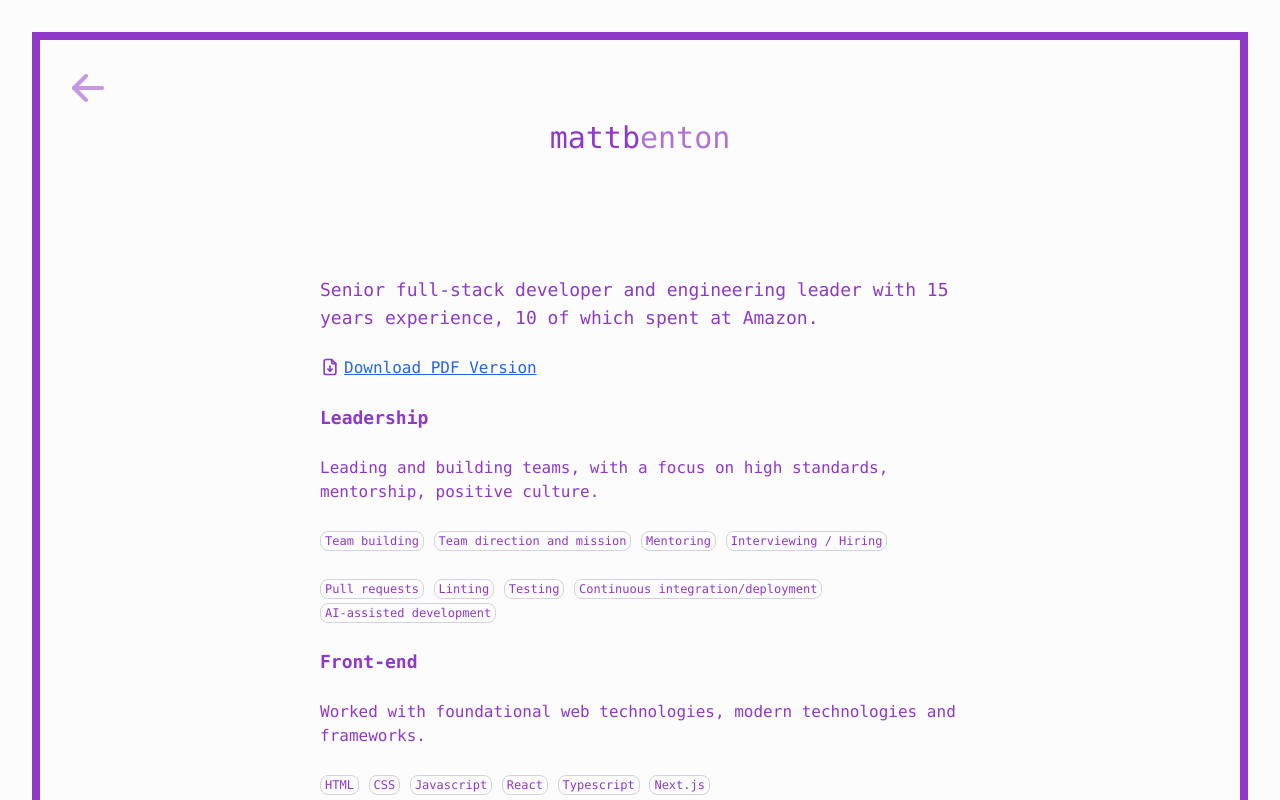
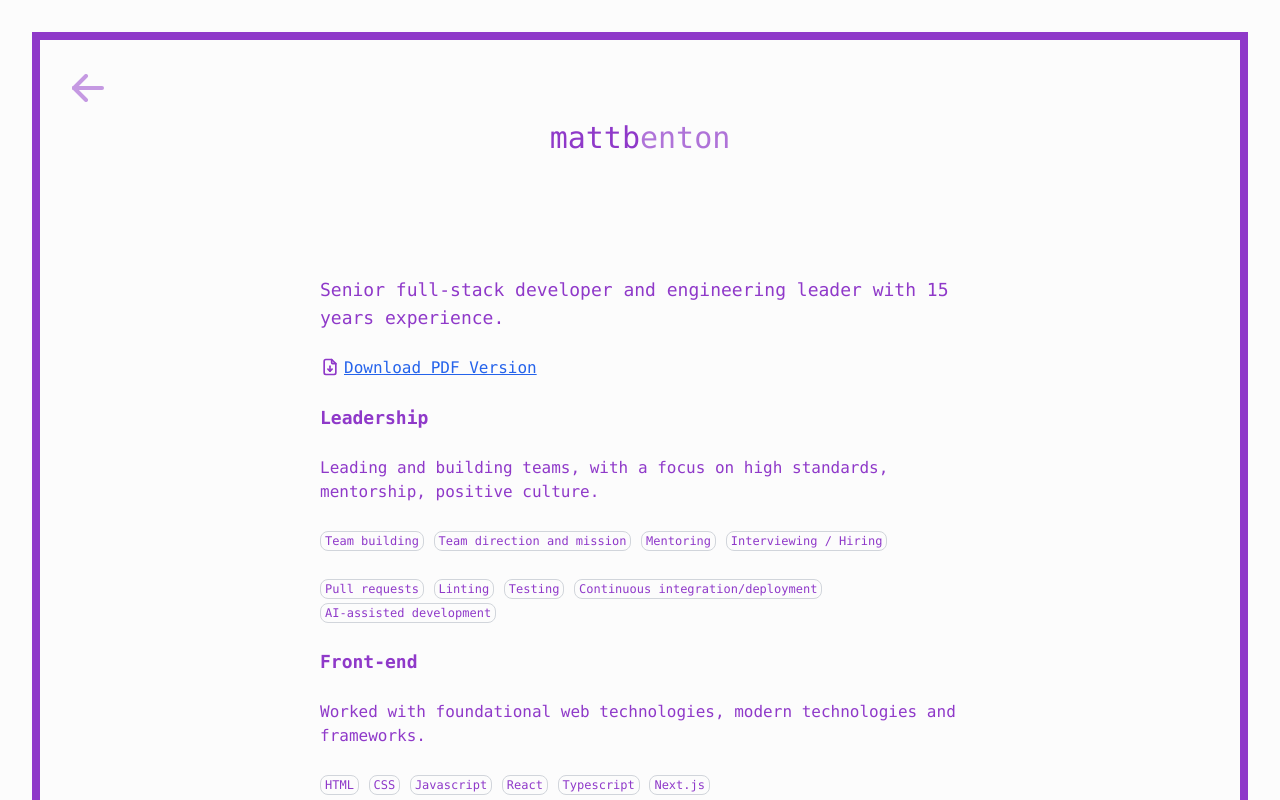
Before and after one commit to mjwbenton/mattb.tech, a Next.js app in the folder website/: page /cv in a window 1280 px wide. Shown: the top 800 px of the page. Built offline with nearby package versions, Linux system fonts and the light colour scheme.

Commit message:
Further CV tweaks

```diff
--- a/website/pages/_app.tsx
+++ b/website/pages/_app.tsx
@@ -31,7 +31,7 @@ function MyApp({ Component, pageProps }: any) {
                 <span className="hidden print:inline text-black">
                   Matt Benton {"<m@mattb.tech>"}
                   <br />
-                  Senior Software Engineer, Bristol, UK
+                  Engineering Leader, Bristol, UK
                 </span>
               </h1>
               <ReturnButton />
--- a/website/pages/cv.tsx
+++ b/website/pages/cv.tsx
@@ -22,7 +22,7 @@ export default function CV() {
       <ContentBox>
         <Content className="text-lg">
           Senior full-stack developer and engineering leader with 15 years
-          experience, 10 of which spent at Amazon.
+          experience.
         </Content>
         <Content className="print:hidden">
           <Icon inline component={TbFileDownload} />
```
Also changed, not shown: 1 other file (tests, documents, lock files or other folders).
